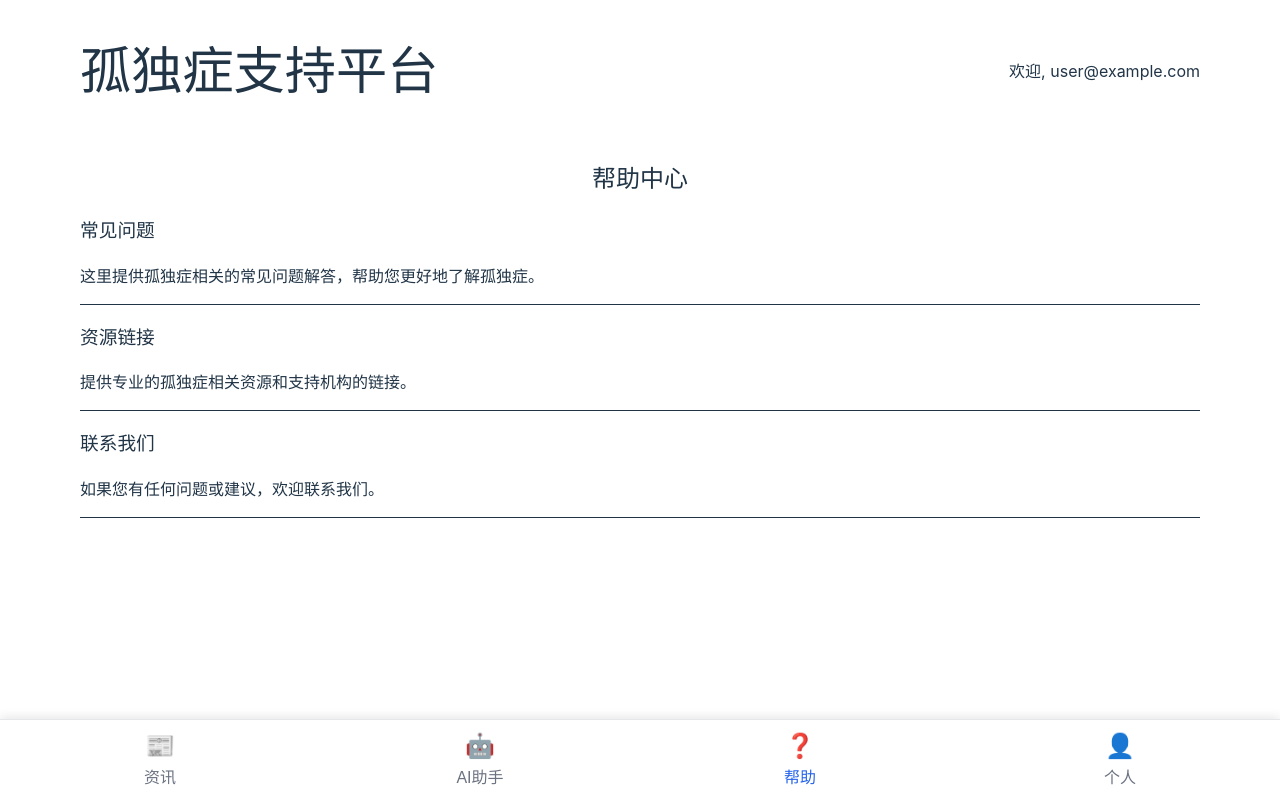
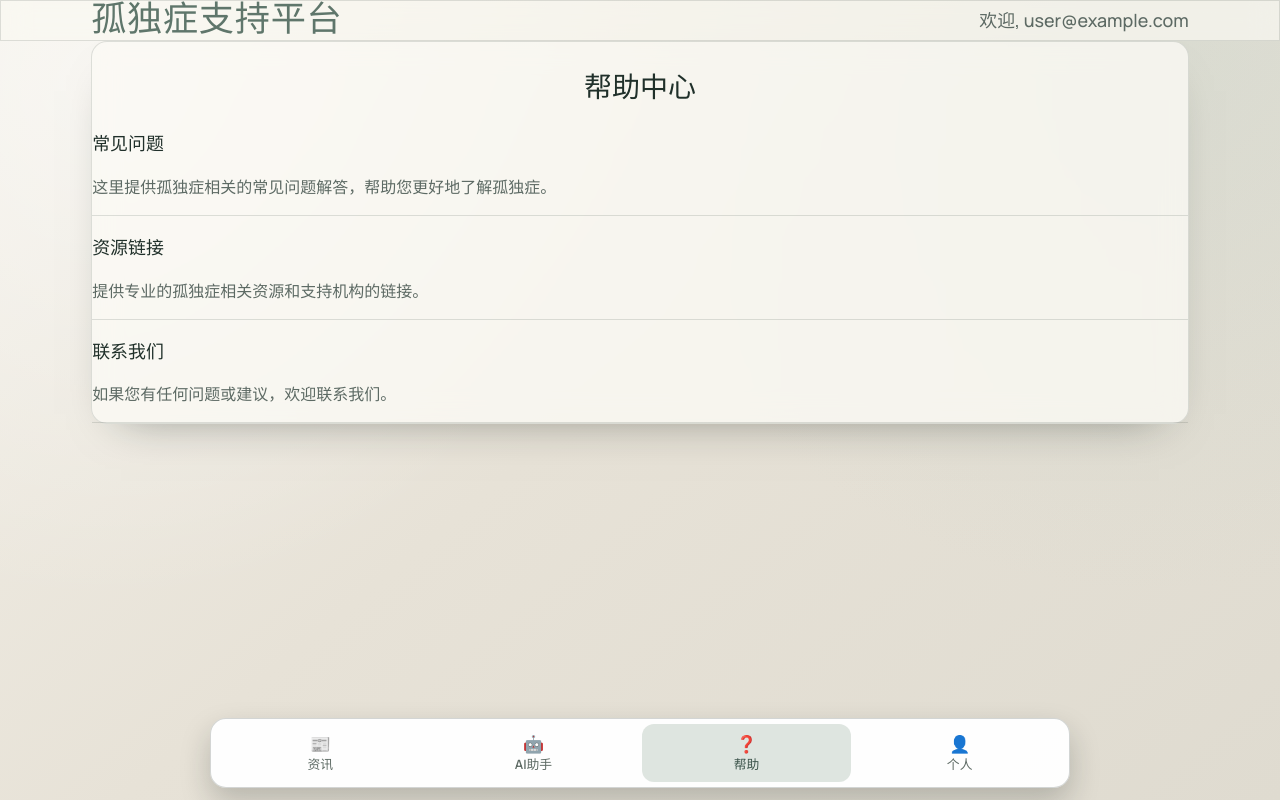
Before and after one commit to julia-lars/asd_app, a React (Vite) app in the folder frontend/: page /help in a window 1280 px wide. Built offline with nearby package versions, Linux system fonts and the light colour scheme; no server answers; sample sign-in values are in the browser's storage.

Commit message:
添加绿色背景

```diff
--- a/frontend/src/components/common/BottomNav.jsx
+++ b/frontend/src/components/common/BottomNav.jsx
@@ -7,46 +7,59 @@ const BottomNav = () => {
 
   const navItems = [
     {
-      label: '资讯',
+      label: '\u8d44\u8baf',
       path: '/social',
-      icon: '📰'
+      icon: '\uD83D\uDCF0'
     },
     {
-      label: 'AI助手',
+      label: 'AI\u52a9\u624b',
       path: '/ai-chat',
-      icon: '🤖'
+      icon: '\uD83E\uDD16'
     },
     {
-      label: '帮助',
+      label: '\u5e2e\u52a9',
       path: '/help',
-      icon: '❓'
+      icon: '\u2753'
     },
     {
-      label: '个人',
+      label: '\u4e2a\u4eba',
       path: '/profile',
-      icon: '👤'
+      icon: '\uD83D\uDC64'
     }
   ];
 
   return (
-    <div style={{
+    <div
+      style={{
         position: 'fixed',
         bottom: 0,
         left: 0,
         right: 0,
-      backgroundColor: 'white',
-      boxShadow: '0 -2px 10px rgba(0,0,0,0.1)',
-      zIndex: 9999,
-      borderTop: '1px solid #e5e7eb',
-      height: '5rem'
-    }}>
-      <div style={{
-        display: 'flex',
-        justifyContent: 'space-around',
-        alignItems: 'center',
-        height: '100%',
-        width: '100%'
-      }}>
+        zIndex: 2147483647,
+        padding: '0.5rem 0.75rem calc(0.75rem + env(safe-area-inset-bottom))',
+        pointerEvents: 'none'
+      }}
+    >
+      <div
+        style={{
+          maxWidth: '860px',
+          margin: '0 auto',
+          background: 'rgba(255, 255, 255, 0.96)',
+          border: '1px solid rgba(37, 53, 47, 0.2)',
+          boxShadow: '0 14px 30px rgba(20, 29, 25, 0.22)',
+          borderRadius: '16px',
+          overflow: 'hidden',
+          pointerEvents: 'auto'
+        }}
+      >
+        <div
+          style={{
+            display: 'grid',
+            gridTemplateColumns: 'repeat(4, minmax(0, 1fr))',
+            gap: '0.25rem',
+            padding: '0.3rem'
+          }}
+        >
           {navItems.map((item) => {
             const isActive = location.pathname === item.path;
             return (
@@ -55,23 +68,25 @@ const BottomNav = () => {
                 onClick={() => navigate(item.path)}
                 style={{
                   display: 'flex',
+                  minHeight: '58px',
                   flexDirection: 'column',
                   alignItems: 'center',
                   justifyContent: 'center',
-                flex: 1,
-                padding: '0.5rem',
-                color: isActive ? '#2563eb' : '#6b7280',
-                fontWeight: isActive ? '600' : '400',
-                background: 'none',
                   border: 'none',
-                cursor: 'pointer'
+                  borderRadius: '12px',
+                  background: isActive ? 'rgba(182, 198, 189, 0.45)' : 'transparent',
+                  color: isActive ? '#3c544b' : '#5d6a64',
+                  cursor: 'pointer',
+                  fontWeight: 600,
+                  lineHeight: 1.1
                 }}
               >
-              <span style={{ fontSize: '1.5rem', marginBottom: '0.25rem' }}>{item.icon}</span>
-              <span style={{ fontSize: '1rem' }}>{item.label}</span>
+                <span style={{ marginBottom: '0.2rem', fontSize: '1.05rem' }}>{item.icon}</span>
+                <span style={{ fontSize: '0.8rem' }}>{item.label}</span>
               </button>
             );
           })}
+        </div>
       </div>
     </div>
   );
--- a/frontend/src/style.css
+++ b/frontend/src/style.css
@@ -1,29 +1,46 @@
+@import url('https://fonts.googleapis.com/css2?family=Cormorant+Garamond:wght@500;600&family=Manrope:wght@400;500;600;700&display=swap');
+
 @tailwind base;
 @tailwind components;
 @tailwind utilities;
 
 :root {
-  font-family: Inter, system-ui, Avenir, Helvetica, Arial, sans-serif;
+  --spa-bg: #e7e2d7;
+  --spa-bg-soft: #f3f0e8;
+  --spa-surface: rgba(252, 250, 245, 0.78);
+  --spa-surface-strong: rgba(255, 255, 255, 0.9);
+  --spa-text: #20302a;
+  --spa-muted: #5d6a64;
+  --spa-line: rgba(37, 53, 47, 0.14);
+  --spa-accent: #7a8f85;
+  --spa-accent-strong: #5f766b;
+  --spa-danger: #9f5f5f;
+  font-family: "Manrope", "Noto Sans SC", sans-serif;
   line-height: 1.5;
-  font-weight: 400;
-
-  color-scheme: light dark;
-  color: rgba(255, 255, 255, 0.87);
-  background-color: #242424;
-
+  font-weight: 500;
+  color-scheme: light;
+  color: var(--spa-text);
+  background-color: var(--spa-bg-soft);
   font-synthesis: none;
   text-rendering: optimizeLegibility;
   -webkit-font-smoothing: antialiased;
   -moz-osx-font-smoothing: grayscale;
 }
 
+*,
+*::before,
+*::after {
+  box-sizing: border-box;
+}
+
 a {
-  font-weight: 500;
-  color: #646cff;
+  font-weight: 600;
+  color: var(--spa-accent-strong);
   text-decoration: inherit;
 }
+
 a:hover {
-  color: #535bf2;
+  color: var(--spa-accent);
 }
 
 body {
@@ -31,25 +48,251 @@ body {
   min-width: 320px;
   min-height: 100vh;
   overflow-x: hidden;
-  box-sizing: border-box;
+  color: var(--spa-text);
+  background:
+    radial-gradient(circle at 8% 10%, rgba(255, 255, 255, 0.5), transparent 38%),
+    radial-gradient(circle at 90% 5%, rgba(190, 206, 197, 0.32), transparent 40%),
+    linear-gradient(140deg, var(--spa-bg-soft) 0%, var(--spa-bg) 48%, #dfdbd0 100%);
+}
+
+body::before {
+  content: "";
+  position: fixed;
+  inset: 0;
+  pointer-events: none;
+  background-image: linear-gradient(rgba(255, 255, 255, 0.12) 1px, transparent 1px),
+    linear-gradient(90deg, rgba(255, 255, 255, 0.12) 1px, transparent 1px);
+  background-size: 120px 120px;
+  opacity: 0.2;
+  z-index: -1;
+}
+
+#root {
+  min-height: 100vh;
+  animation: page-fade 500ms ease-out;
 }
 
 h1 {
-  font-size: 3.2em;
+  font-family: "Cormorant Garamond", "Noto Serif SC", serif;
+  letter-spacing: 0.02em;
+  font-size: clamp(1.8rem, 2.4vw, 2.2rem);
   line-height: 1.1;
+  margin: 0;
 }
 
-/* 全局按钮样式已移除以避免影响底部导航栏 */
+.bg-gray-100 {
+  background-color: transparent !important;
+}
 
-@media (prefers-color-scheme: light) {
-  :root {
-    color: #213547;
-    background-color: #ffffff;
+.bg-white {
+  background-color: var(--spa-surface) !important;
+  border: 1px solid var(--spa-line);
+  backdrop-filter: blur(14px);
+  -webkit-backdrop-filter: blur(14px);
+}
+
+.bg-white.bg-opacity-90 {
+  background-color: var(--spa-surface-strong) !important;
+}
+
+.shadow-md {
+  box-shadow: 0 20px 45px -30px rgba(20, 29, 25, 0.5) !important;
+}
+
+.rounded-lg,
+.rounded-md {
+  border-radius: 1rem !important;
+}
+
+.border,
+.border-b,
+.border-2 {
+  border-color: var(--spa-line) !important;
+}
+
+.text-blue-600,
+.text-blue-500 {
+  color: var(--spa-accent-strong) !important;
+}
+
+.text-gray-800 {
+  color: var(--spa-text) !important;
+}
+
+.text-gray-700,
+.text-gray-600,
+.text-gray-500 {
+  color: var(--spa-muted) !important;
+}
+
+.text-gray-400 {
+  color: rgba(93, 106, 100, 0.72) !important;
+}
+
+.bg-blue-500 {
+  background-color: var(--spa-accent) !important;
+  border: 1px solid rgba(89, 110, 100, 0.32);
+  color: #f8f6f0 !important;
+}
+
+.hover\:bg-blue-600:hover {
+  background-color: var(--spa-accent-strong) !important;
+}
+
+.bg-blue-100 {
+  background-color: rgba(182, 198, 189, 0.34) !important;
+}
+
+.bg-red-500 {
+  background-color: var(--spa-danger) !important;
+}
+
+.hover\:bg-red-600:hover {
+  background-color: #8c5151 !important;
+}
+
+button,
+input,
+textarea {
+  font: inherit;
+}
+
+button {
+  transition: transform 180ms ease, filter 180ms ease, background-color 180ms ease;
+}
+
+button:hover {
+  filter: saturate(0.95);
+}
+
+button:active {
+  transform: translateY(1px);
+}
+
+input,
+textarea {
+  background-color: rgba(255, 255, 255, 0.64);
+  border-color: var(--spa-line) !important;
+  color: var(--spa-text);
+}
+
+input::placeholder,
+textarea::placeholder {
+  color: rgba(93, 106, 100, 0.78);
+}
+
+.focus\:ring-blue-500:focus,
+.focus\:ring-blue-500:focus-visible {
+  --tw-ring-color: rgba(122, 143, 133, 0.3) !important;
+}
+
+nav.bg-white.shadow-md {
+  position: sticky;
+  top: 0;
+  z-index: 30;
+  background-color: rgba(250, 248, 242, 0.72) !important;
+}
+
+.max-w-full.px-\[80px\] {
+  max-width: 1200px;
+  margin: 0 auto;
+  padding-left: clamp(1rem, 4vw, 4.5rem) !important;
+  padding-right: clamp(1rem, 4vw, 4.5rem) !important;
+}
+
+.w-96 {
+  width: min(24rem, calc(100vw - 2rem)) !important;
+}
+
+.h-96 {
+  height: min(24rem, 58vh) !important;
+}
+
+.h-64 {
+  height: clamp(12rem, 38vw, 16rem) !important;
+}
+
+.pb-24 {
+  padding-bottom: 6.5rem !important;
+}
+
+.text-xl {
+  font-size: clamp(1rem, 0.45vw + 0.9rem, 1.12rem) !important;
+}
+
+.text-2xl {
+  font-size: clamp(1.3rem, 1.15vw + 1rem, 1.75rem) !important;
+}
+
+.text-3xl {
+  font-size: clamp(1.55rem, 1.8vw + 1.1rem, 2.2rem) !important;
+}
+
+@media (max-width: 640px) {
+  .py-8 {
+    padding-top: 1.25rem !important;
+    padding-bottom: 1.25rem !important;
   }
-  a:hover {
-    color: #747bff;
+
+  .p-8 {
+    padding: 1.25rem !important;
   }
-  button {
-    background-color: #f9f9f9;
+
+  .p-6 {
+    padding: 1rem !important;
   }
 }
+
+@keyframes page-fade {
+  from {
+    opacity: 0;
+  }
+  to {
+    opacity: 1;
+  }
+}
+
+.min-h-screen.flex.items-center.justify-center.bg-cover.bg-center {
+  position: relative;
+  padding: 1rem;
+  isolation: isolate;
+}
+
+.min-h-screen.flex.items-center.justify-center.bg-cover.bg-center::before {
+  content: "";
+  position: absolute;
+  inset: 0;
+  z-index: 0;
+  background: linear-gradient(160deg, rgba(241, 238, 231, 0.72), rgba(109, 128, 118, 0.22));
+}
+
+.min-h-screen.flex.items-center.justify-center.bg-cover.bg-center > .bg-white {
+  position: relative;
+  z-index: 1;
+}
+
+nav .flex.justify-between.items-center {
+  gap: 0.75rem;
+}
+
+nav .items-center.space-x-4 {
+  min-width: 0;
+}
+
+nav .items-center.space-x-4 .text-xl {
+  white-space: nowrap;
+  overflow: hidden;
+  text-overflow: ellipsis;
+}
+
+@media (max-width: 640px) {
+  nav .flex.justify-between.items-center {
+    align-items: flex-start;
+    flex-direction: column;
+  }
+
+  nav .items-center.space-x-4 .text-xl {
+    white-space: normal;
+    overflow: visible;
+  }
+}
```
Lines whose indentation alone changed are shown as unchanged.
